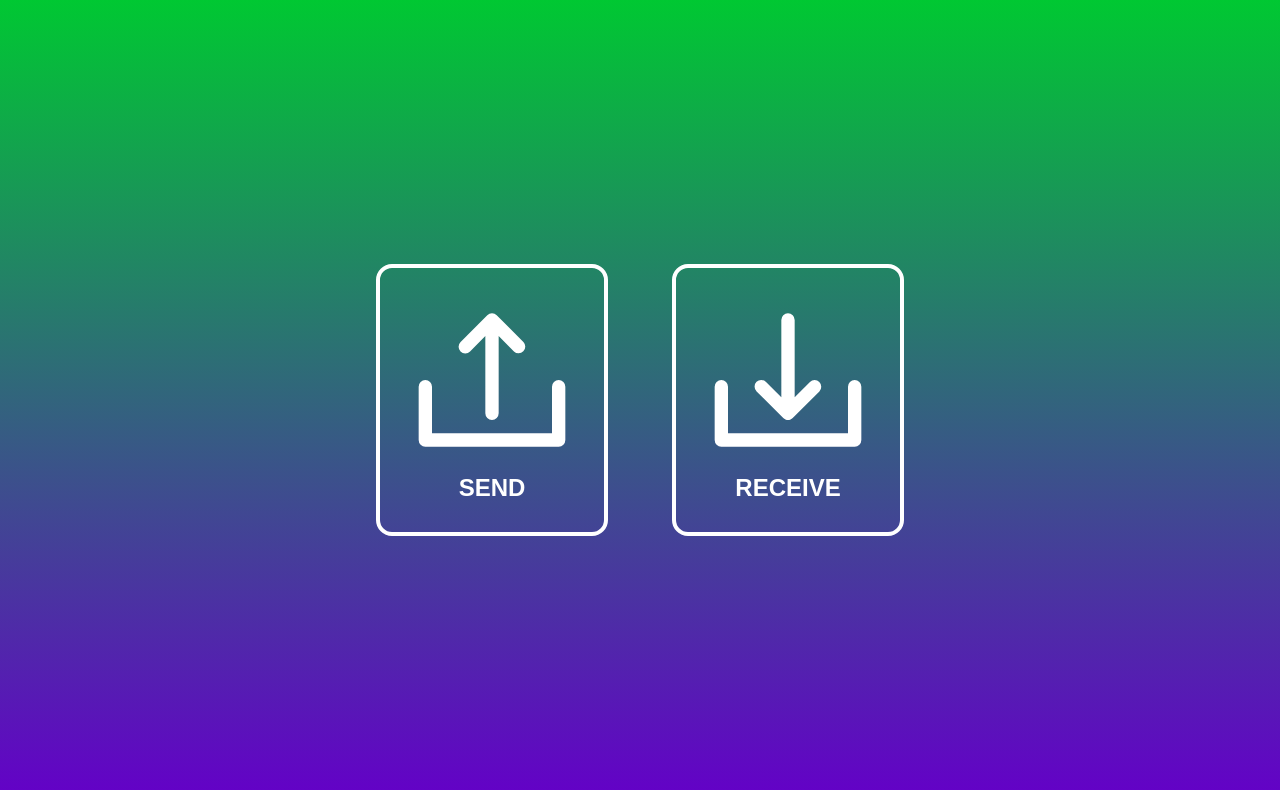
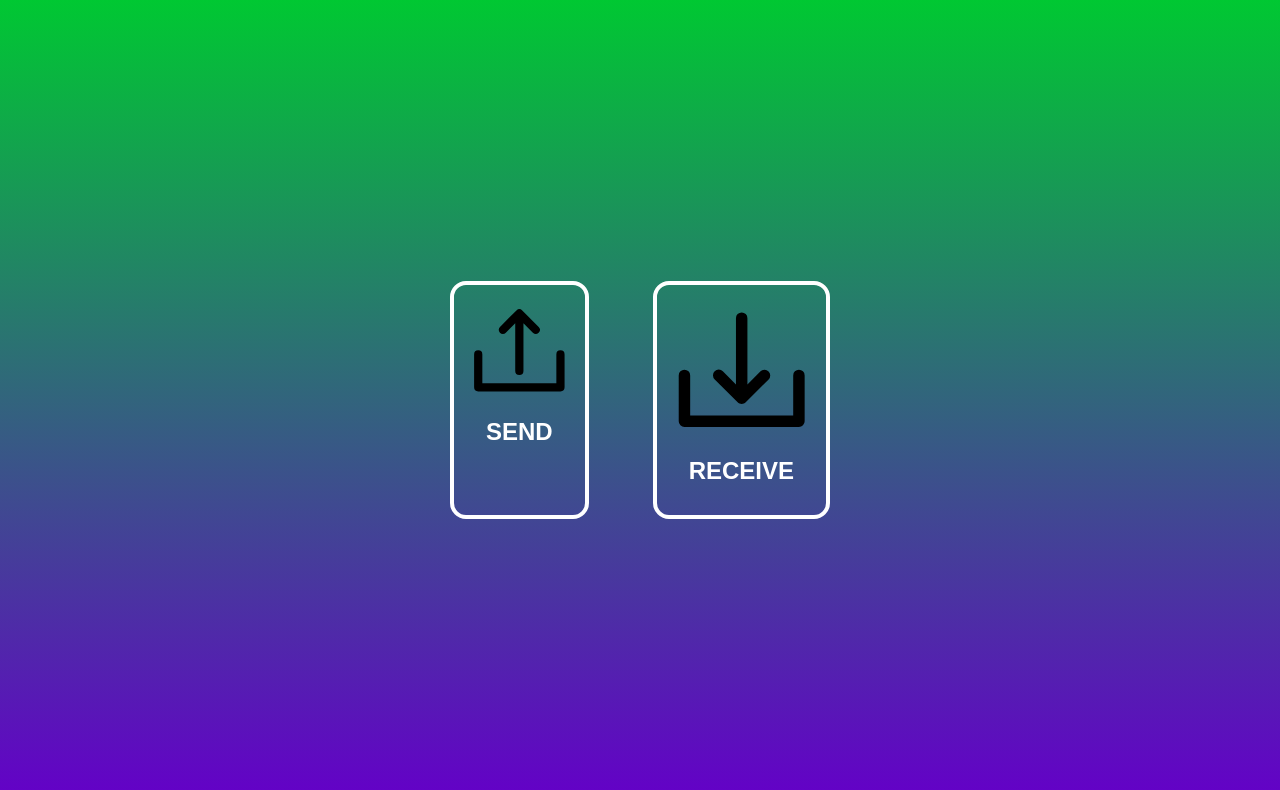
Before and after one commit to gizinski-jacek/qr-file-share, a React (Create React App) app: page / in a window 1280 px wide. Shown: the top 790 px of the page. Built offline with nearby package versions, Linux system fonts and the light colour scheme.

Commit message:
Cleaning up tags and classes

```diff
--- a/src/App.tsx
+++ b/src/App.tsx
@@ -13,28 +13,16 @@ const App = () => {
 					path=''
 					element={
 						<div className='home'>
-							<NavLink to='send' className='img-link'>
-								<div className='send-icon' aria-label='send file'>
-									<svg
-										fill='#fff'
-										viewBox='0 0 24 24'
-										xmlns='http://www.w3.org/2000/svg'
-									>
-										<path d='M23,13v8a1,1,0,0,1-1,1H2a1,1,0,0,1-1-1V13a1,1,0,0,1,2,0v7H21V13a1,1,0,0,1,2,0ZM12,18a1,1,0,0,0,1-1V5.414l2.293,2.293a1,1,0,0,0,1.414-1.414l-4-4a1,1,0,0,0-1.414,0l-4,4A1,1,0,1,0,8.707,7.707L11,5.414V17A1,1,0,0,0,12,18Z' />
-									</svg>
-								</div>
+							<NavLink to='send' aria-label='send file'>
+								<svg viewBox='0 0 24 24' xmlns='http://www.w3.org/2000/svg'>
+									<path d='M23,13v8a1,1,0,0,1-1,1H2a1,1,0,0,1-1-1V13a1,1,0,0,1,2,0v7H21V13a1,1,0,0,1,2,0ZM12,18a1,1,0,0,0,1-1V5.414l2.293,2.293a1,1,0,0,0,1.414-1.414l-4-4a1,1,0,0,0-1.414,0l-4,4A1,1,0,1,0,8.707,7.707L11,5.414V17A1,1,0,0,0,12,18Z' />
+								</svg>
 								<div>Send</div>
 							</NavLink>
-							<NavLink to='receive' className='img-link'>
-								<div className='receive-icon' aria-label='receive file'>
-									<svg
-										fill='#fff'
-										viewBox='0 0 24 24'
-										xmlns='http://www.w3.org/2000/svg'
-									>
-										<path d='M7.293,13.707a1,1,0,1,1,1.414-1.414L11,14.586V3a1,1,0,0,1,2,0V14.586l2.293-2.293a1,1,0,0,1,1.414,1.414l-4,4a1,1,0,0,1-.325.216.986.986,0,0,1-.764,0,1,1,0,0,1-.325-.216ZM22,12a1,1,0,0,0-1,1v7H3V13a1,1,0,0,0-2,0v8a1,1,0,0,0,1,1H22a1,1,0,0,0,1-1V13A1,1,0,0,0,22,12Z' />
-									</svg>
-								</div>
+							<NavLink to='receive' aria-label='send file'>
+								<svg viewBox='0 0 24 24' xmlns='http://www.w3.org/2000/svg'>
+									<path d='M7.293,13.707a1,1,0,1,1,1.414-1.414L11,14.586V3a1,1,0,0,1,2,0V14.586l2.293-2.293a1,1,0,0,1,1.414,1.414l-4,4a1,1,0,0,1-.325.216.986.986,0,0,1-.764,0,1,1,0,0,1-.325-.216ZM22,12a1,1,0,0,0-1,1v7H3V13a1,1,0,0,0-2,0v8a1,1,0,0,0,1,1H22a1,1,0,0,0,1-1V13A1,1,0,0,0,22,12Z' />
+								</svg>
 								<div>Receive</div>
 							</NavLink>
 						</div>
@@ -42,7 +30,6 @@ const App = () => {
 				/>
 				<Route element={<Overlay />}>
 					<Route path='send' element={<Send />} />
-					{/* Remove single/multiple buttons from receive route */}
 					<Route path='receive' element={<Receive />} />
 					<Route path='code/:dirId' element={<Code />} />
 					<Route path='code' element={<Navigate to='/' replace />}></Route>
```
